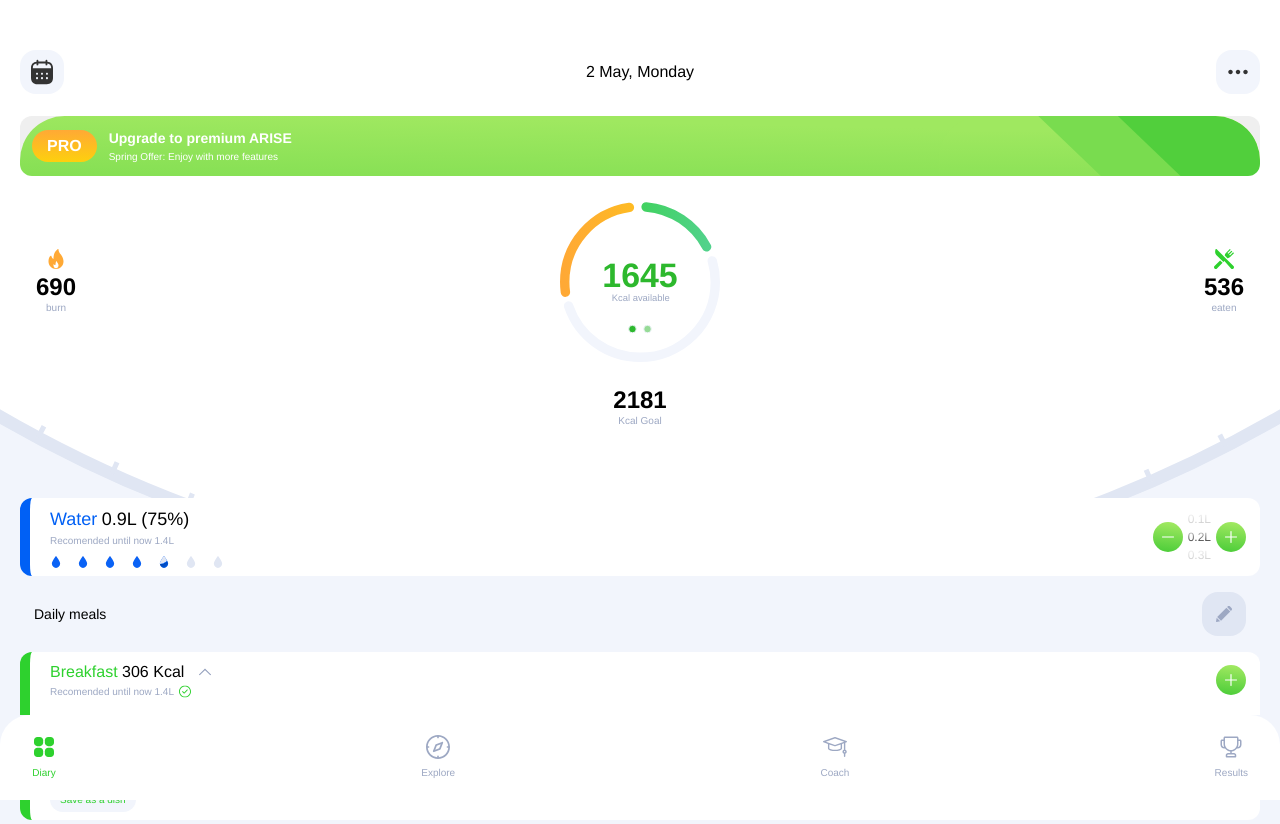
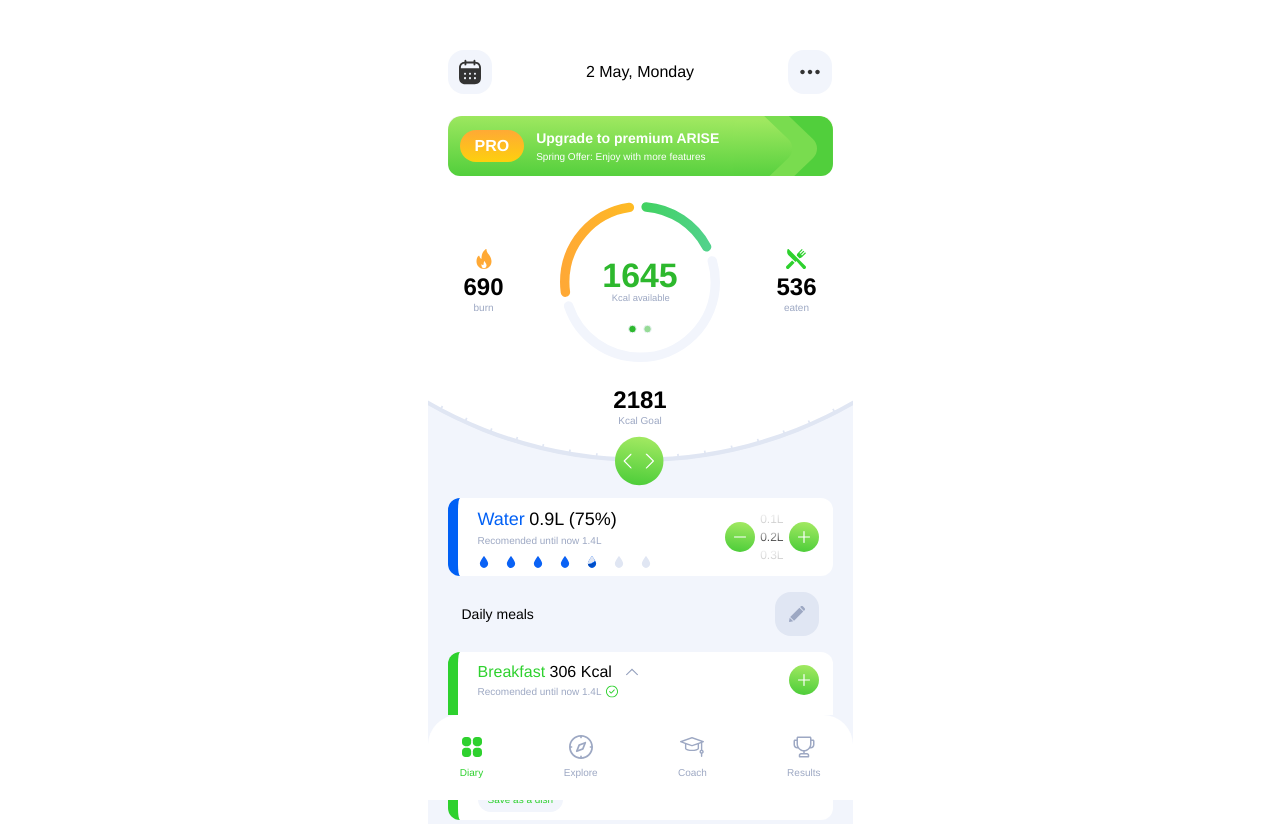
Before and after one commit to ysnitko/js_courses, a plain HTML site: page index.html in a window 1280 px wide. Shown: the top 824 px of the page. Drawn offline with Linux system fonts and the light colour scheme.

Commit message:
git status

```diff
--- a/style/style.css
+++ b/style/style.css
@@ -18,6 +18,11 @@
 
 * {
     font-family: var(--ff-primary);
+}
+
+body {
+    max-width: 425px;
+    margin: 0 auto;
 }
 
 header {
```
